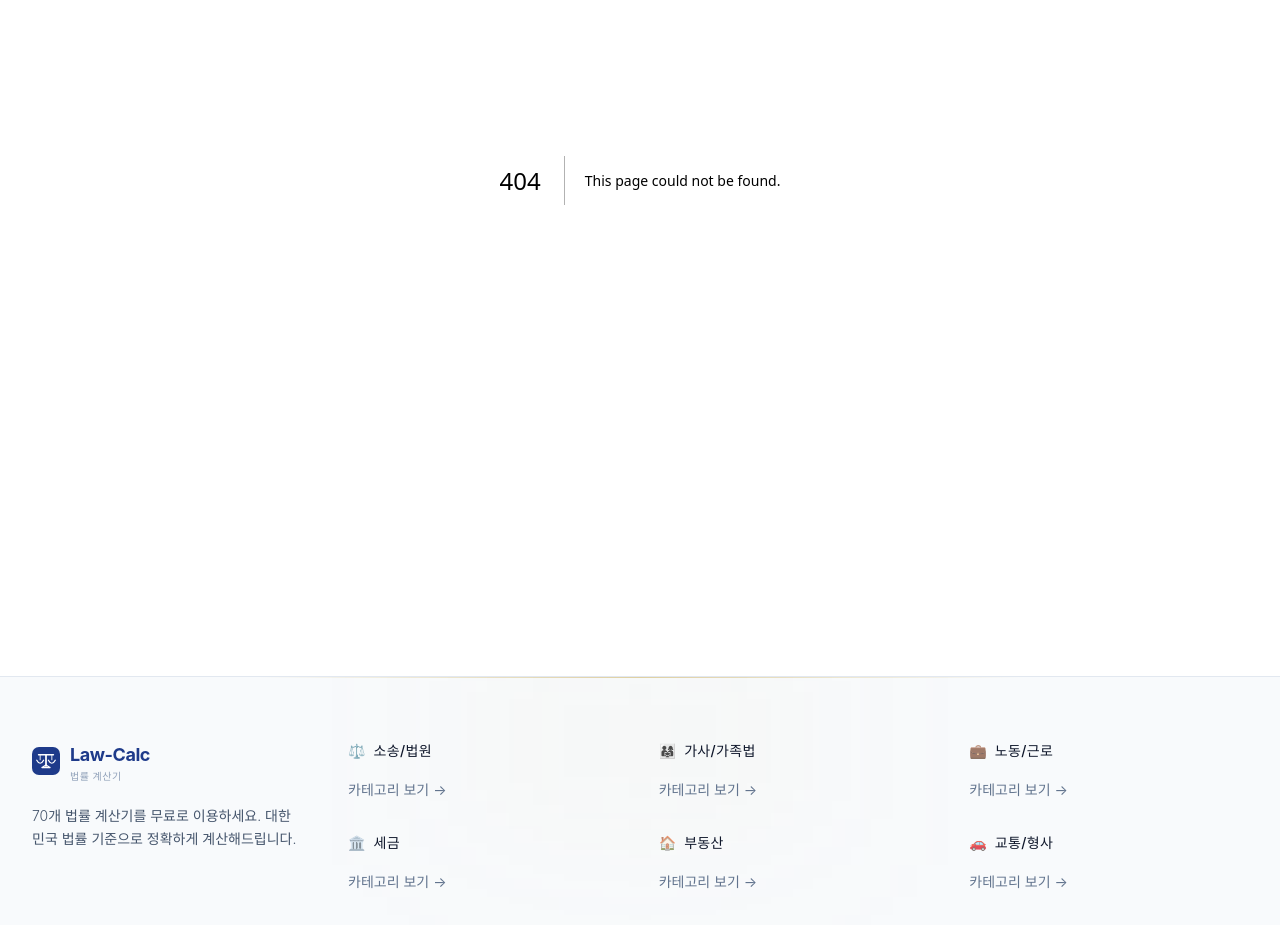
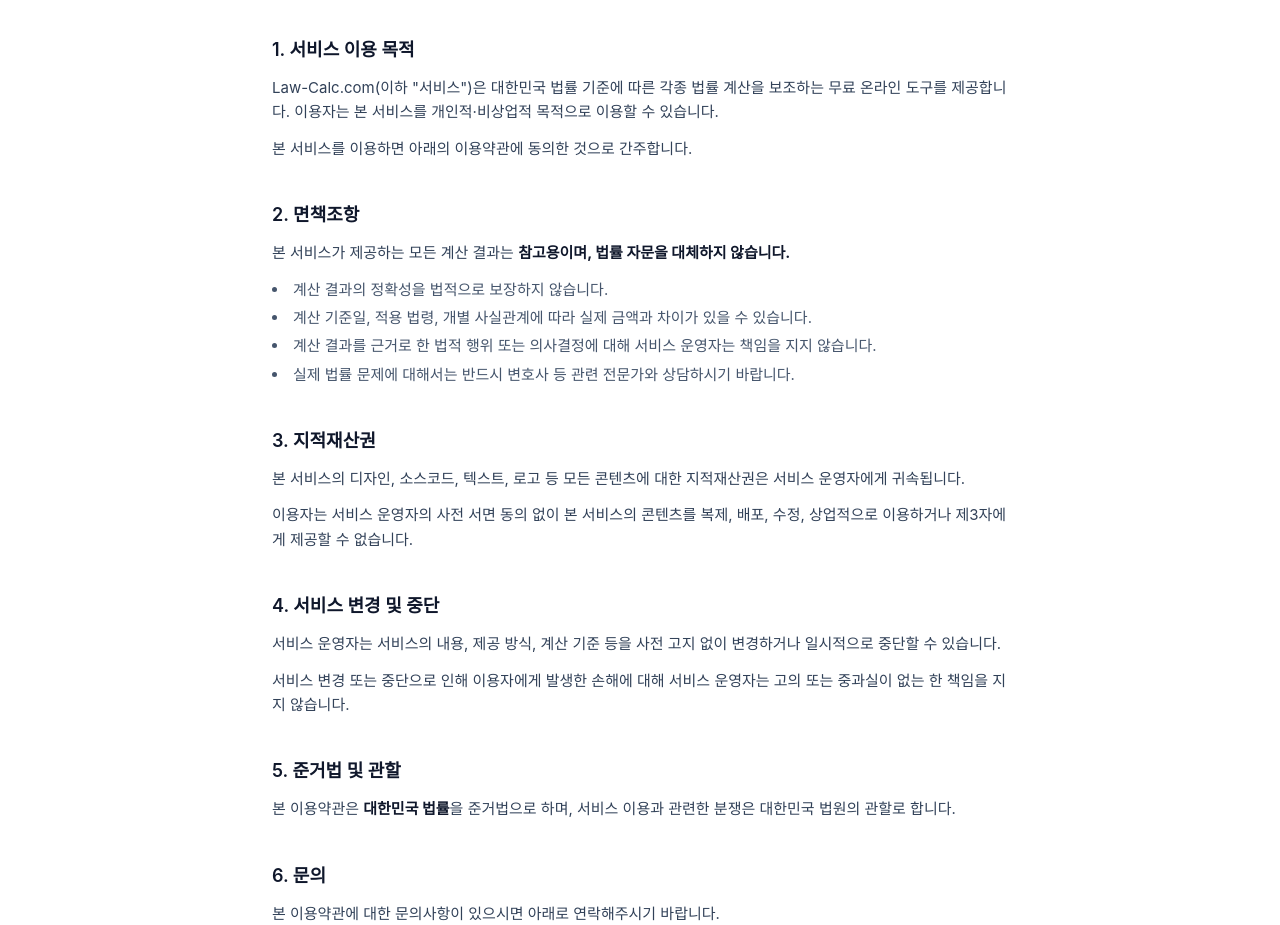
Before and after one commit to SublimerNJ/law-calc, a Next.js app: page /terms in a window 1280 px wide. Before the commit this address had no page. Shown: the part 300-1225 px from the top of the page. Built offline with nearby package versions, Linux system fonts and the light colour scheme; a web font is replaced by a local one.

Commit message:
feat: 이용약관 페이지 + robots.txt 추가

```diff
--- /dev/null
+++ b/src/app/robots.ts
@@ -0,0 +1,11 @@
+import { MetadataRoute } from 'next';
+
+export default function robots(): MetadataRoute.Robots {
+  return {
+    rules: {
+      userAgent: '*',
+      allow: '/',
+    },
+    sitemap: 'https://lawcalc.kr/sitemap.xml',
+  };
+}
--- /dev/null
+++ b/src/app/terms/page.tsx
@@ -0,0 +1,84 @@
+import type { Metadata } from 'next';
+
+export const metadata: Metadata = {
+  title: '이용약관 | Law-Calc.com 법률 계산기',
+  description: 'Law-Calc.com 법률 계산기의 이용약관입니다.',
+};
+
+export default function TermsPage() {
+  return (
+    <main className="max-w-3xl mx-auto px-4 py-24 sm:py-32">
+      <h1 className="text-3xl font-bold text-slate-900 mb-8">이용약관</h1>
+      <p className="text-sm text-slate-500 mb-10">최종 수정일: 2026년 3월 25일</p>
+
+      <div className="space-y-10 text-slate-700 text-[15px] leading-relaxed">
+        <section>
+          <h2 className="text-lg font-semibold text-slate-900 mb-3">1. 서비스 이용 목적</h2>
+          <p>
+            Law-Calc.com(이하 &quot;서비스&quot;)은 대한민국 법률 기준에 따른 각종 법률 계산을 보조하는
+            무료 온라인 도구를 제공합니다. 이용자는 본 서비스를 개인적·비상업적 목적으로 이용할 수 있습니다.
+          </p>
+          <p className="mt-3">
+            본 서비스를 이용하면 아래의 이용약관에 동의한 것으로 간주합니다.
+          </p>
+        </section>
+
+        <section>
+          <h2 className="text-lg font-semibold text-slate-900 mb-3">2. 면책조항</h2>
+          <p>
+            본 서비스가 제공하는 모든 계산 결과는{' '}
+            <strong className="text-slate-900">참고용이며, 법률 자문을 대체하지 않습니다.</strong>
+          </p>
+          <ul className="list-disc list-inside mt-3 space-y-1 text-slate-600">
+            <li>계산 결과의 정확성을 법적으로 보장하지 않습니다.</li>
+            <li>계산 기준일, 적용 법령, 개별 사실관계에 따라 실제 금액과 차이가 있을 수 있습니다.</li>
+            <li>계산 결과를 근거로 한 법적 행위 또는 의사결정에 대해 서비스 운영자는 책임을 지지 않습니다.</li>
+            <li>실제 법률 문제에 대해서는 반드시 변호사 등 관련 전문가와 상담하시기 바랍니다.</li>
+          </ul>
+        </section>
+
+        <section>
+          <h2 className="text-lg font-semibold text-slate-900 mb-3">3. 지적재산권</h2>
+          <p>
+            본 서비스의 디자인, 소스코드, 텍스트, 로고 등 모든 콘텐츠에 대한 지적재산권은
+            서비스 운영자에게 귀속됩니다.
+          </p>
+          <p className="mt-3">
+            이용자는 서비스 운영자의 사전 서면 동의 없이 본 서비스의 콘텐츠를 복제, 배포, 수정,
+            상업적으로 이용하거나 제3자에게 제공할 수 없습니다.
+          </p>
+        </section>
+
+        <section>
+          <h2 className="text-lg font-semibold text-slate-900 mb-3">4. 서비스 변경 및 중단</h2>
+          <p>
+            서비스 운영자는 서비스의 내용, 제공 방식, 계산 기준 등을 사전 고지 없이 변경하거나
+            일시적으로 중단할 수 있습니다.
+          </p>
+          <p className="mt-3">
+            서비스 변경 또는 중단으로 인해 이용자에게 발생한 손해에 대해 서비스 운영자는
+            고의 또는 중과실이 없는 한 책임을 지지 않습니다.
+          </p>
+        </section>
+
+        <section>
+          <h2 className="text-lg font-semibold text-slate-900 mb-3">5. 준거법 및 관할</h2>
+          <p>
+            본 이용약관은 <strong className="text-slate-900">대한민국 법률</strong>을 준거법으로 하며,
+            서비스 이용과 관련한 분쟁은 대한민국 법원의 관할로 합니다.
+          </p>
+        </section>
+
+        <section>
+          <h2 className="text-lg font-semibold text-slate-900 mb-3">6. 문의</h2>
+          <p>
+            본 이용약관에 대한 문의사항이 있으시면 아래로 연락해주시기 바랍니다.
+          </p>
+          <p className="mt-2 text-slate-600">
+            이메일: sublimernj@gmail.com
+          </p>
+        </section>
+      </div>
+    </main>
+  );
+}
```
